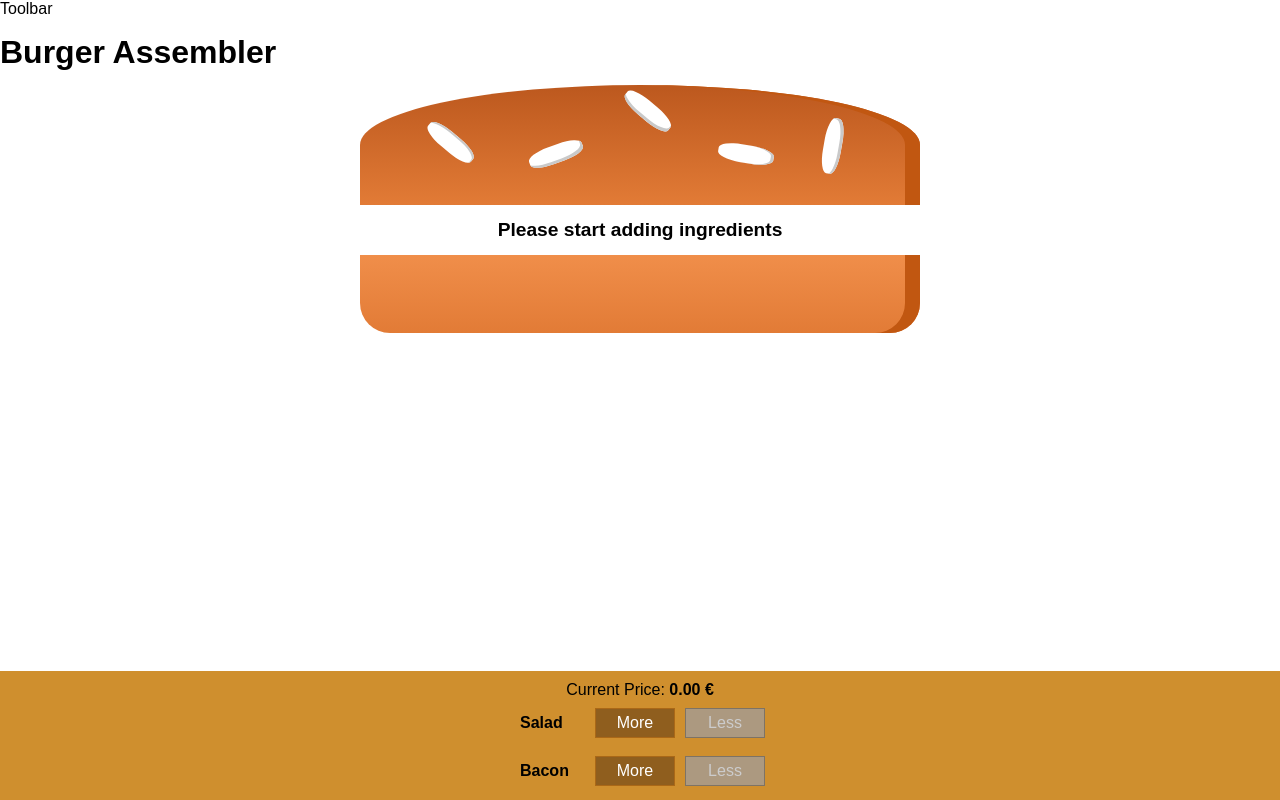
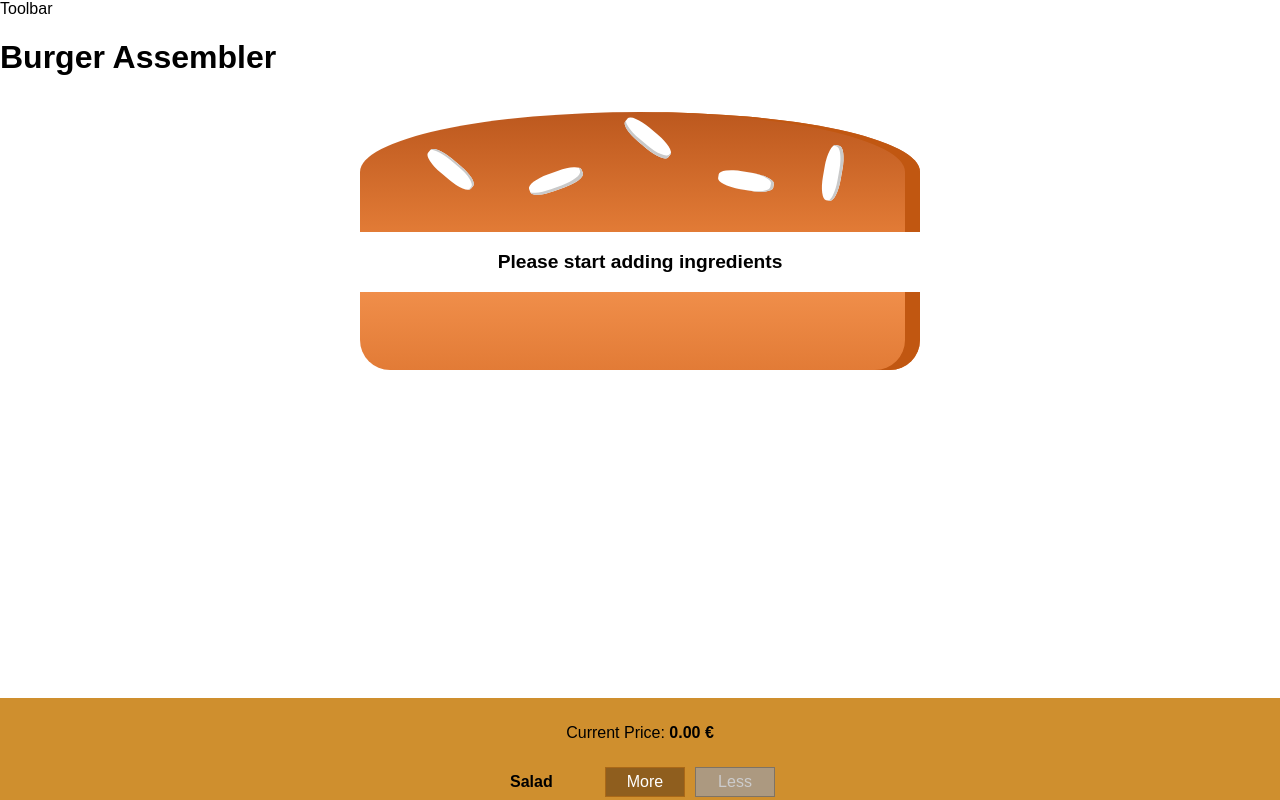
Before and after one commit to Rzublin/burger-assembler, a React (Create React App) app: page / in a window 1280 px wide. Shown: the top 800 px of the page. Built offline with nearby package versions, Linux system fonts and the light colour scheme; a web font is replaced by a local one.

Commit message:
fix: remove reset

```diff
--- a/src/App.css
+++ b/src/App.css
@@ -1,10 +1,7 @@
-* {
+body {
   margin: 0;
   padding: 0;
   box-sizing: border-box;
-}
-
-body {
   font-family: "Noto Sans TC", sans-serif;
   font-family: "Muli", sans-serif;
 }
```
